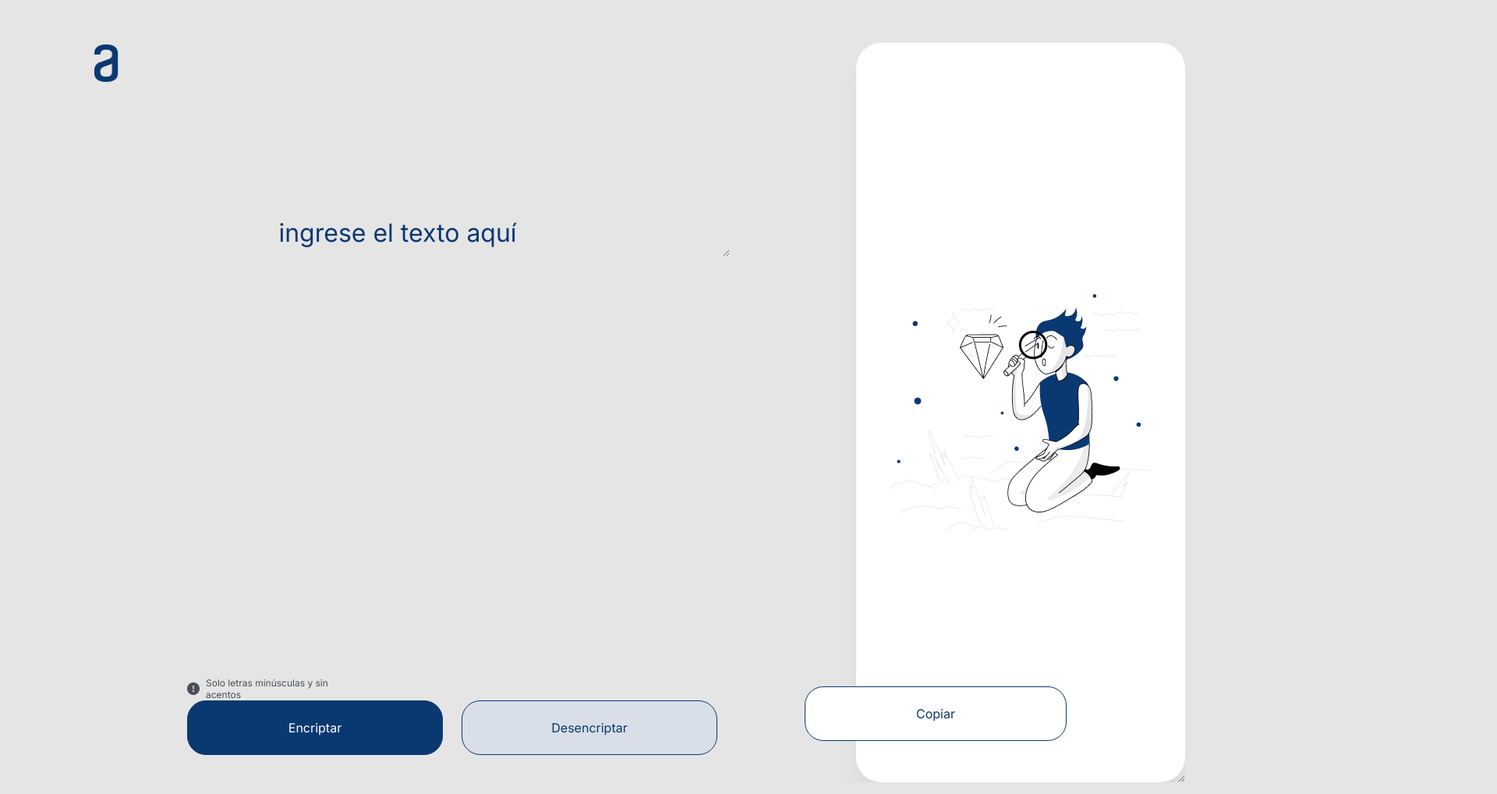
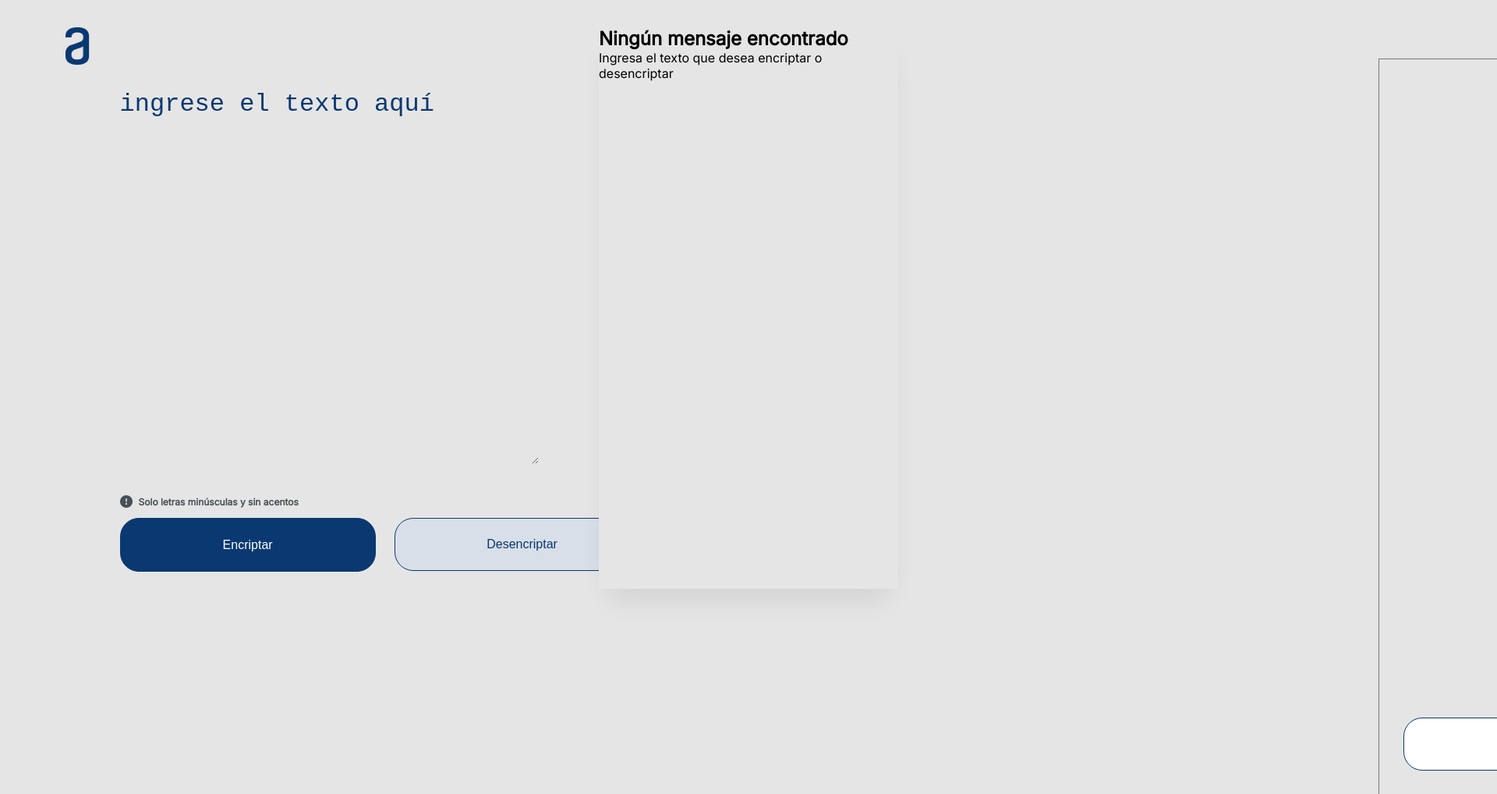
Before and after one commit to EugeBag/challengeencriptador, a plain HTML site: page index.html in a window 1280 px wide. Shown: the part 5-1023 px from the top of the page at 78% size, 1920 px wide, since content can reach past the window. Drawn offline with Linux system fonts and the light colour scheme.

Commit message:
Cambios Flex y css

```diff
--- a/css/style.css
+++ b/css/style.css
@@ -1,35 +1,39 @@
 * {
+    margin: 0;
+    padding: 0;
     background: #E5E5E5;
+    box-sizing: border-box;
+
+}
+
+.container {
+    position: relative;
+    width: 100vw;
+    height: 100vh;
+
+    display: flex;
+    flex-wrap: wrap;
     font-family: 'Inter';
     font-weight: 400;
-
 
 }
 
 .vector {
     Width: 31.09px;
     Height: 48px;
-    Left: 5%;
-    margin-top: 4.25%;
-    margin-left: 8.94%;
+    margin-top: 40px;
+    margin-left: 84px;
 
 }
 
 
-
-main {
-    display: flex;
-    margin-bottom: 5.32%;
-    margin-left: 8.5%;
-}
-
 .textarea {
     position: absolute;
+    width: 42%;
+    height: 60%;
+    left: 12%;
+    top: 15%;
     border: none;
-    width: 577px;
-    height: 48px;
-    margin-top: 168px;
-    margin-left: 240px;
     color: #0A3871;
     text-transform: lowercase;
     font-size: 32px;
@@ -38,30 +42,102 @@ main {
 
 ::placeholder {
     color: #0A3871;
+    font-size: 32px;
 }
 
 .textarea:focus {
     outline: none;
+    }
+
+
+.informacion {
+    display: flex;
+    flex-direction: row;
+    align-items: center;
+    padding: 0px;
+    gap: 8px;
+    position: absolute;
+    width: 80%;
+    left: 12%;
+    top: 80%;
+    color: #495057;
+    font-size: 12px;
+
+}
+
+.botones {
+    display: flex;
+    flex-direction: row;
+    align-items: flex-start;
+    padding: 1% 0;
+    gap: 24px;
+    position: absolute;
+    width: 80%;
+    left: 12%;
+    top: 82%;
+
+}
+
+.btn-encriptar {
+    align-items: center;
+    justify-content: center;
+    width: 328px;
+    height: Hug 67px;
+    font-size: 16px;
+    padding: 24px;
+    gap: 8px;
+    background-color: #0A3871;
+    border: 1px solid #0A3871;
+    border-radius: 24px;
+    line-height: 19px;
+    color: white;
+    cursor: pointer;
+
+}
+
+.btn-desencriptar {
+    box-sizing: border-box;
+    display: flex;
+    flex-direction: row;
+    align-items: flex-start;
+    justify-content: center;
+    width: 328px;
+    height: Hug 67px;
+    font-size: 16px;
+    padding: 24px;
+    gap: 8px;
+    background-color: #D8DFE8;
+    border: 1px solid #0A3871;
+    border-radius: 24px;
+    color: #0A3871;
+    cursor: pointer;
+}
+
+.encriptado{
+    display: flex;
+    justify-content: center;
+    position: absolute;
+    width: 30%;
+    height: 90%;
+    left: 60%;
+    top: 5%;
+     background: white;
+     box-shadow: 0px 24px 32px -8px rgba(0, 0, 0, 0.08);
+    border-radius: 32px;
+    border: none;
 }
 
 .mensaje {
-    background: white;
-    background-image: url("/images/Muñeco.png");
-    background-repeat: no-repeat;
-    background-position: center;
-    border: none;
-    border-radius: 32px;
+
+
+
     color: #0A3871;
-    margin-left: 98px;
-    margin-top: 20px;
-    padding-left: 20px;
     position: absolute;
-
     width: 400px;
     height: 944px;
     left: 1000px;
     top: 40px;
-    box-shadow: 0px 24px 32px -8px rgba(0, 0, 0, 0.08);
+
 
 
 }
@@ -70,76 +146,10 @@ main {
     outline: none;
 }
 
-.informacion {
-    display: flex;
-    flex-direction: row;
-    align-items: center;
-    padding: 0px;
-    gap: 8px;
-    position: absolute;
-    width: 229px;
-    height: 18px;
-    left: 240px;
-    top: 851px;
-
-    color: #495057;
-    font-size: 12px;
-}
-
-.botones {
-    display: flex;
-    margin-top: 18px;
-    flex-direction: row;
-    align-items: flex-start;
-    padding: 0px;
-    gap: 24px;
-    position: absolute;
-    width: 680px;
-    height: 67px;
-    left: 240px;
-    top: 885px;
-
-}
-
-.btn-encriptar {
-    width: 328px;
-    height: Hug 67px;
-    font-size: 16px;
-    padding: 24px;
-    gap: 8px;
-    flex: none;
-    order: 0;
-    flex-grow: 0;
-
-    background-color: #0A3871;
-    border: 1px solid #0A3871;
-    border-radius: 24px;
-    color: white;
-    cursor: pointer;
-
-}
-
-.btn-desencriptar {
-    width: 328px;
-    height: Hug 67px;
-    font-size: 16px;
-    padding: 24px;
-    gap: 8px;
-    flex: none;
-    order: 1;
-    flex-grow: 0;
-
-    background-color: #D8DFE8;
-    border: 1px solid #0A3871;
-    border-radius: 24px;
-    color: #0A3871;
-    cursor: pointer;
 
 
-}
-
 .btn-copiar {
-
+    box-sizing: border-box;
     flex-direction: row;
     align-items: flex-start;
     padding: 24px;
@@ -151,11 +161,12 @@ main {
     top: 885px;
     font-size: 16px;
     text-align: center;
-    flex: none;
+
     background-color: #ffffff;
     border: 1px solid #0A3871;
     border-radius: 24px;
     color: #0A3871;
     cursor: pointer;
 
+
 }
--- a/index.html
+++ b/index.html
@@ -1,5 +1,6 @@
 <!DOCTYPE html>
 <html lang="en">
+
 <head>
     <meta charset="UTF-8">
     <meta http-equiv="X-UA-Compatible" content="IE=edge">
@@ -10,33 +11,48 @@
     <link href="https://fonts.googleapis.com/css2?family=Inter:wght@200;400&display=swap" rel="stylesheet">
     <title>Challenge Encriptador</title>
 </head>
+
 <body>
     <header>
-        <img src="images/Vector.png" alt="Vector" class="vector">
+
 
     </header>
 
 
     <main>
-      <section>
-        <textarea class="textarea" cols="30" rows="10" placeholder="Ingrese el texto aquí"></textarea>
+
+        <div class="container">
+
+            <img src="images/Vector.png" alt="Vector" class="vector">
+
+            <div class="seccion">
+                <textarea class="textarea" name="textarea" cols="30" rows="10"
+                    placeholder="Ingrese el texto aquí"></textarea>
                 <div>
-            <h6 class="informacion"> <img src="/images/info.png" alt=""> Solo letras minúsculas y sin acentos</h6>
+                    <h6 class="informacion"> <img src="/images/info.png" alt=""> Solo letras minúsculas y sin
+                        acentos
+                    </h6>
                 </div>
                 <div class="botones">
-             <button class="btn-encriptar" >Encriptar</button>
-             <button class="btn-desencriptar">Desencriptar</button>
+                    <button class="btn-encriptar" type="button" onclick="encriptar()">Encriptar</button>
+                    <button class="btn-desencriptar" type="button" onclick="desencriptar()">Desencriptar</button>
                 </div>
-        </section>
+            </div>
 
-      <section>
-        <textarea class="mensaje" cols="30" rows="10">
+            <div class="encriptado">
+                <img src="" alt="" id="munieco">
+                <div class="mensaje-encriptado" id="mensaje-encriptado">
+                    <h2 id="titulo-mensaje"> Ningún mensaje encontrado</h2>
+                    <p id="parrafo">Ingresa el texto que desea encriptar o desencriptar</p>
+                    <textarea class="mensaje" cols="30" rows="10"></textarea>
 
-        </textarea>
+                </div>
+
                 <div>
                     <button class="btn-copiar">Copiar</button>
                 </div>
-    </section>
+            </div>
+        </div>
 
     </main>
 
@@ -45,4 +61,6 @@
 
     </footer>
 </body>
+<script src="index.js"></script>
+
 </html>
```
Lines whose indentation alone changed are shown as unchanged.
